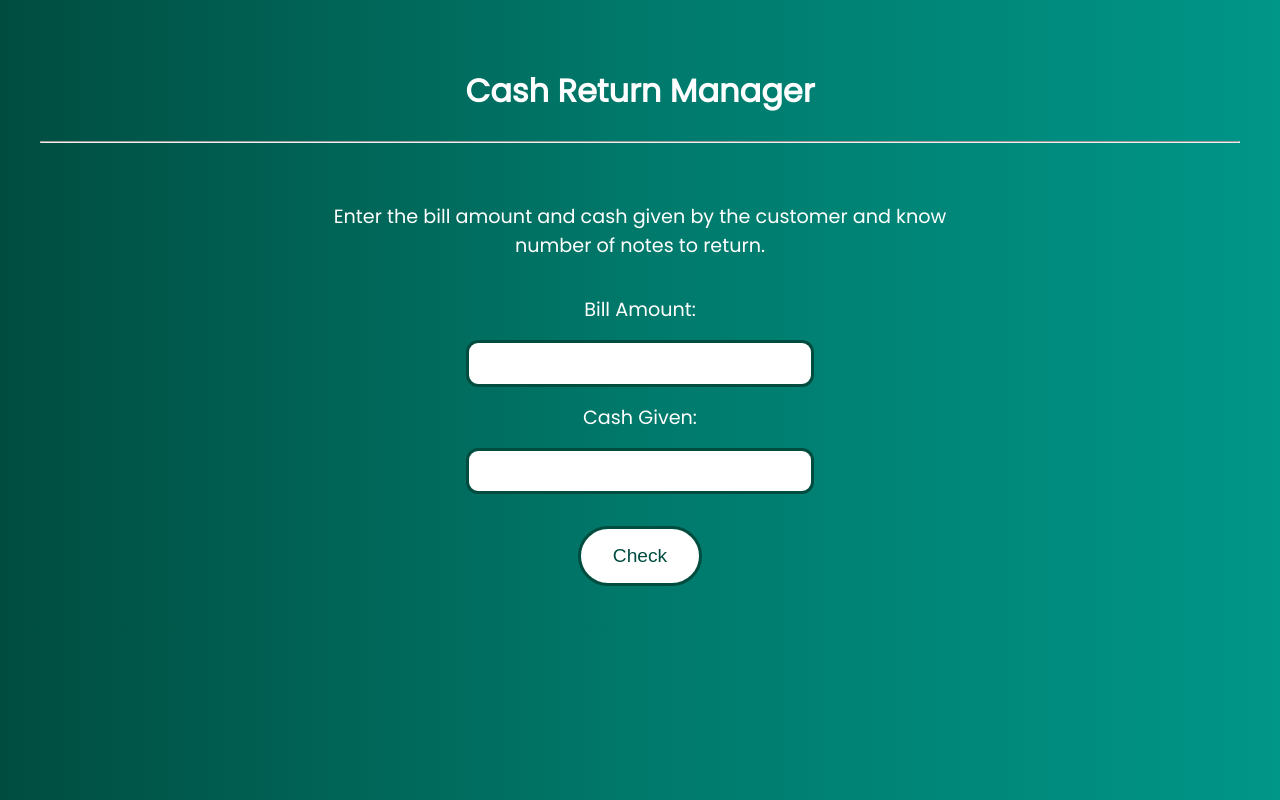
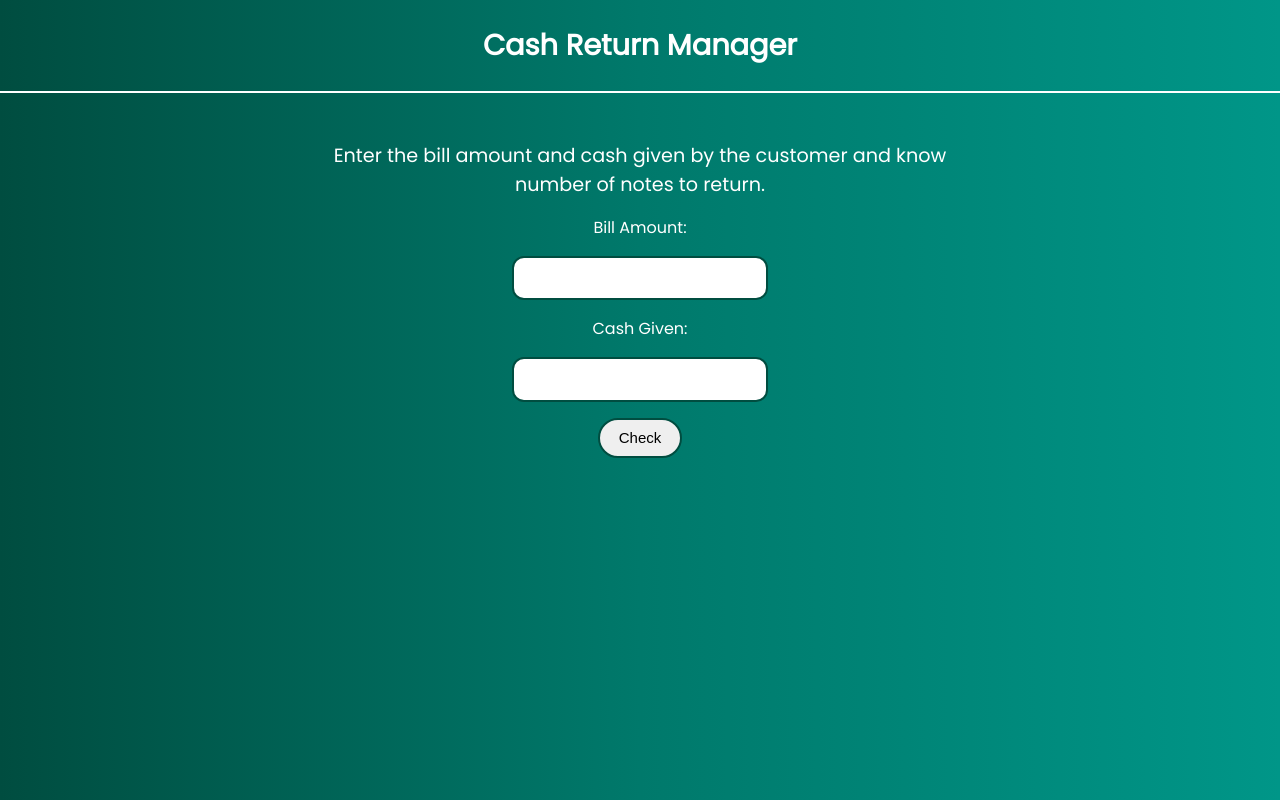
Before and after one commit to fazil490/cash-return-manager, a plain HTML site: page index.html in a window 1280 px wide. Drawn offline with Linux system fonts and the light colour scheme.

Commit message:
styling updated

```diff
--- a/index.html
+++ b/index.html
@@ -12,8 +12,8 @@
 <body>
     <nav class="heading">
         <h1>Cash Return Manager</h1>
-        <hr>
     </nav>
+    <div class="rule"></div>
     <div class="container">
         <p class="description">Enter the bill amount and cash given by the customer and know number of notes to return.
         </p>
--- a/styles.css
+++ b/styles.css
@@ -6,78 +6,115 @@
     --third-color: #009688;
 }
 
+*{
+    padding: 0;
+    margin: 0;
+    box-sizing: border-box;
+}
+
 body{
     font-family: 'Poppins', sans-serif;
     background: linear-gradient(to right, var(--primary-color), var(--secondary-color), var(--third-color));
     color: white;
+    min-width: 100vw;
+}
+
+.heading{
+    font-size: larger;
+    text-align: center;
+    padding: 1.5rem;
+    top: 0;
+}
+
+.rule{
+    background-color: #fff;
+    width: 100%;
+    height: 2px;
+}
+
+.container{
+    margin: 3rem auto 5rem;
     text-align: center;
 }
 
-.heading{
-    padding: 2rem;
-}
-
-.heading h1{
-    font-size: 2rem;
+div {
+    display: flex;
+    flex-direction: column;
+    width: 50vw;
 }
 
 .description{
     font-size: larger;
 }
 
-.container{
-    margin: auto;
-    display: flex;
-    flex-direction: column;
-    width: 50vw;
-}
-
 label{
-    display: block;
-    padding: 1rem;
-    font-size: 1.2rem;
+    margin: 1rem;
 }
 
 input{
+    padding: 0.7rem;
+    width: 40%;
     font-size: 1rem;
-    width: 50%;
-    padding: 0.7rem;
-    border: 3px solid var(--primary-color);
+    border: 2px solid var(--primary-color);
+    margin: auto;
     border-radius: 0.75rem;
 }
 
 #check-button{
-    padding: 1rem 2rem;
-    margin-top: 2rem;
-    font-size: 1.2rem;
-    color: var(--primary-color);
-    background-color: white;
-    border: 3px solid var(--primary-color);
-    border-radius: 5rem;
+    font-size: 15px;
+    border-radius: 3rem;
+    border: 2px solid var(--primary-color);
+    text-align: center;
+    max-width: 140px;
+    padding: 0.6rem 1.2rem;
+    margin: 1rem auto;
 }
 
-#error-message{
-    padding: 1rem;
-}
-
-.change-table{
-    margin: auto;
-}
-
-table,
-th,
-td {
+table, tr, td{
+    margin: 0.5rem auto;
     padding: 0.5rem;
-    background-color: white;
-    color: var(--primary-color);
-    border: 2px solid var(--primary-color);
+    border: 2px solid #fff;
     border-collapse: collapse;
     max-width: 100%;
     table-layout: fixed;
 }
 
 caption{
-    font-size: larger;
     padding: 1rem;
-    color: white;
 }
+
+
+@media screen and (min-width: 1000px) {
+    table {
+        margin-left: 2.7rem;
+        width: 90%
+    }
+}
+
+@media screen and (max-width: 900px) {
+    .change-table {
+        margin-left: -2.65rem;
+    }
+
+    input {
+        width: 100%;
+    }
+
+    .container {
+        font-size: large;
+        margin-top: 2rem;
+        margin-bottom: 2rem;
+    }
+
+    .description {
+        margin: 0 -3rem;
+    }
+
+}
+
+@media screen and (max-width: 500px) {
+    .change-table {
+        margin-left: -7rem;
+    }
+
+}
```
